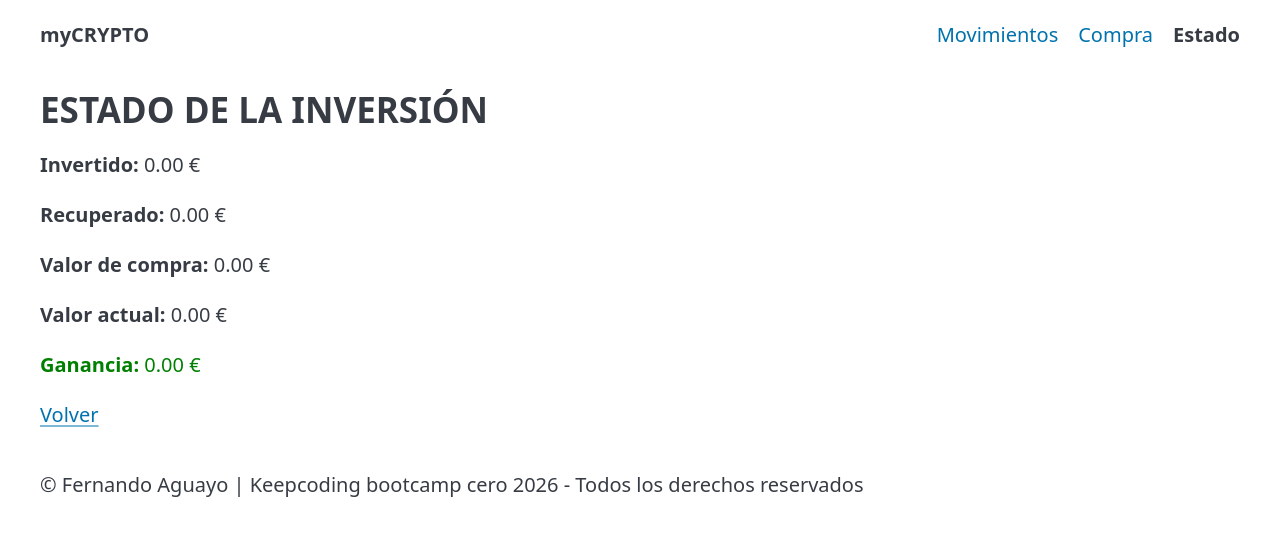
After one commit to FerAguayo/proyecto_final, a Flask app: page /status in a window 1280 px wide. The commit adds this page. Shown: the top 539 px of the page. Run offline with Flask 3, Linux system fonts and the light colour scheme; data that the repository does not hold is empty.

Commit message:
terminada la parte funcional

```diff
--- a/web/models.py
+++ b/web/models.py
@@ -41,14 +41,14 @@ def saldo_cripto(cripto):
 
 def total_invertido():
     connectInvertido = Conexion("SELECT SUM(cantidad_from) FROM movimientos WHERE moneda_from = 'EUR';")
-    invertido = connectInvertido.res.fetchall()
+    invertido = connectInvertido.res.fetchall()[0][0]
     connectInvertido.con.close()
     invertido = invertido or 0
     return invertido
 
 def total_recuperado():
     connectRecuperado = Conexion("SELECT SUM(cantidad_to) FROM movimientos WHERE moneda_to = 'EUR';")
-    recuperado = connectRecuperado.res.fetchall()
+    recuperado = connectRecuperado.res.fetchall()[0][0]
     connectRecuperado.con.close()
     recuperado = recuperado or 0
     return recuperado
--- a/web/routes.py
+++ b/web/routes.py
@@ -43,3 +43,21 @@ def purchase():
 
 
     return render_template("purchase.html")
+
+@app.route("/status")
+def status():
+    invertido = total_invertido()
+    recuperado = total_recuperado()
+    valor_compra = invertido - recuperado
+
+    cartera = obtener_cripto()
+    valor_actual = 0
+    for cripto, cantidad in cartera.items():
+        valor_en_euros = convertir(cantidad, cripto, "EUR")
+        valor_actual += valor_en_euros
+
+    return render_template("status.html",
+        invertido=invertido,
+        recuperado=recuperado,
+        valor_compra=valor_compra,
+        valor_actual=valor_actual)
--- a/web/static/css/styles.css
+++ b/web/static/css/styles.css
@@ -0,0 +1,4 @@
+nav strong a {
+    color: inherit;
+    text-decoration: none;
+}
--- a/web/templates/base.html
+++ b/web/templates/base.html
@@ -8,20 +8,22 @@
     <link rel="stylesheet" href="{{ url_for('static', filename='css/styles.css') }}">
 </head>
 <body>
-    <header>
-        <h1>myCRYPTO</h1>
-        <nav>
-            <a href="/">Movimientos</a>
-            <a href="/purchase">Compra/Venta</a>
-            <a href="/status">Estado</a>
-        </nav>
-    </header>
+    <nav class="container">
+        <ul>
+            <li><strong><a href="/">myCRYPTO</a></strong></li>
+        </ul>
+        <ul>
+            <li>{% if pagina == "inicio" %}<strong>Movimientos</strong>{% else %}<a href="/">Movimientos</a>{% endif %}</li>
+            <li>{% if pagina == "compra" %}<strong>Compra</strong>{% else %}<a href="/purchase">Compra</a>{% endif %}</li>
+            <li>{% if pagina == "estado" %}<strong>Estado</strong>{% else %}<a href="/status">Estado</a>{% endif %}</li>
+        </ul>
+    </nav>
 
-    <main>
+    <main class="container">
         {% block contenido %}{% endblock %}
     </main>
 
-    <footer>
+    <footer class="container">
         <p>&copy; Fernando Aguayo | Keepcoding bootcamp cero 2026 - Todos los derechos reservados</p>
     </footer>
 </body>
--- /dev/null
+++ b/web/templates/status.html
@@ -0,0 +1,21 @@
+{% extends "base.html" %}
+{% set pagina = "estado" %}
+
+{% block contenido %}
+    <h2>ESTADO DE LA INVERSIÓN</h2>
+
+    <p><strong>Invertido:</strong> {{ "%.2f"|format(invertido) }} €</p>
+    <p><strong>Recuperado:</strong> {{ "%.2f"|format(recuperado) }} €</p>
+    <p><strong>Valor de compra:</strong> {{ "%.2f"|format(valor_compra) }} €</p>
+    <p><strong>Valor actual:</strong> {{ "%.2f"|format(valor_actual) }} €</p>
+
+    {% set ganancia = valor_actual - valor_compra %}
+    {% if ganancia >= 0 %}
+        <p style="color: green;"><strong>Ganancia:</strong> {{ "%.2f"|format(ganancia) }} €</p>
+    {% else %}
+        <p style="color: red;"><strong>Pérdida:</strong> {{ "%.2f"|format(ganancia) }} €</p>
+    {% endif %}
+
+    <a href="/">Volver</a>
+
+{% endblock %}
```
Also changed, not shown: web/templates/index.html (+4 -3 lines), web/templates/purchase.html (+22 -15 lines).
